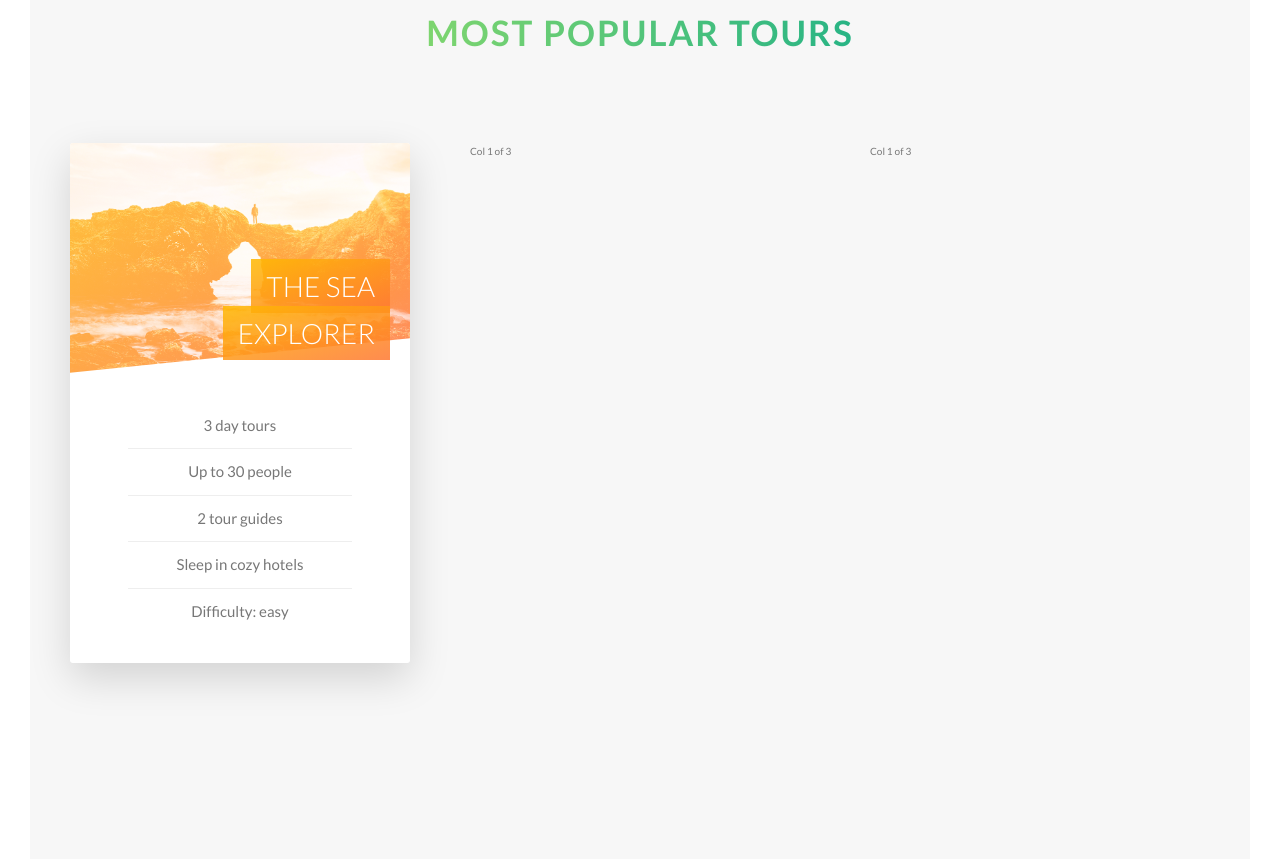
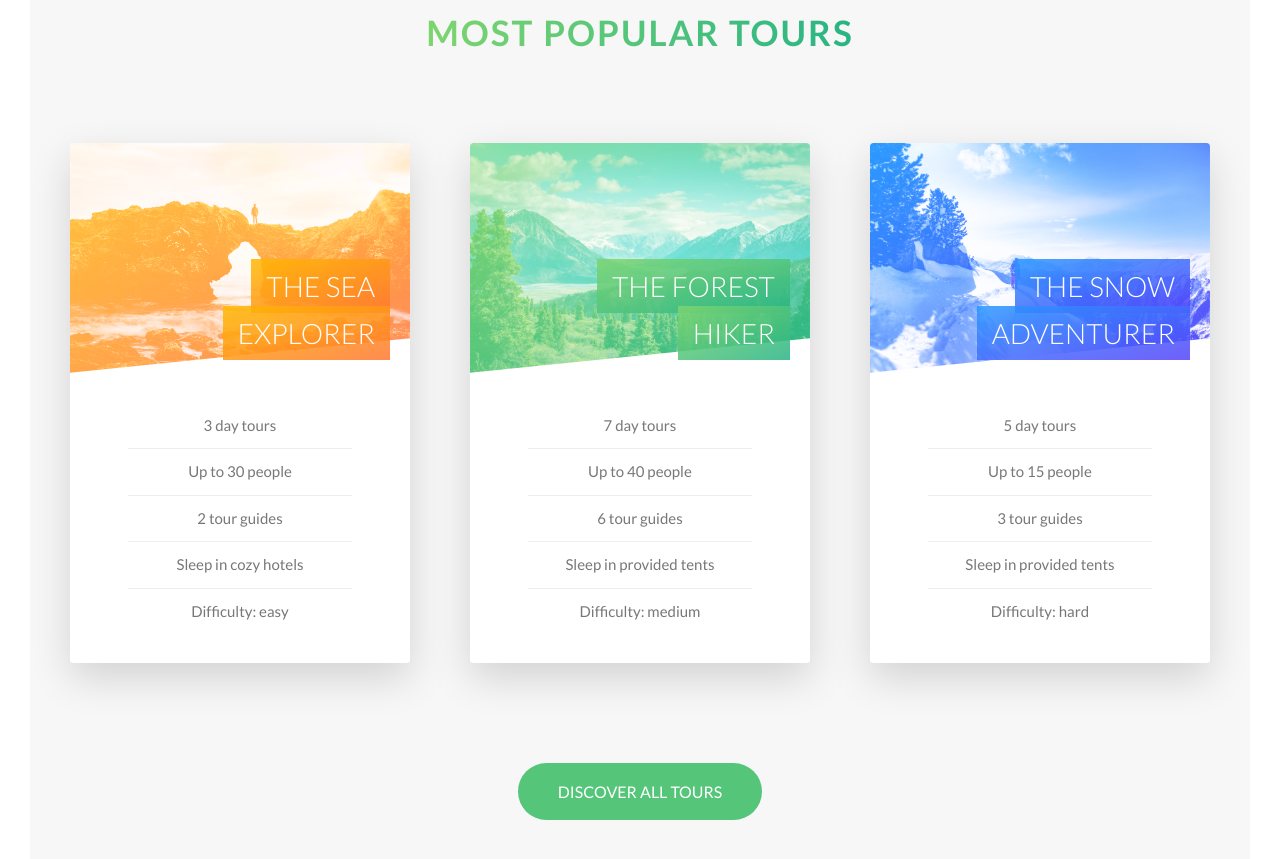
Before and after one commit to kotekirkitadze/natours-project, a website: page index.html in a window 1280 px wide. Shown: the part 2394-3253 px from the top of the page. Drawn offline with Linux system fonts and the light colour scheme.

Commit message:
two more cards and bottom buttons added

```diff
--- a/index.html
+++ b/index.html
@@ -162,12 +162,80 @@
 								</div>
 							</div>
 							<div class="card__side card__side--back card__side--back-1">
-								BACK
+								<div class="card__cta">
+									<div class="card__price-box">
+										<p class="card__price-only">Only</p>
+										<p class="card__price-value">$300</p>
+									</div>
+									<a href="#" class="btn btn--white">Book now!</a>
+								</div>
 							</div>
 						</div>
 					</div>
-					<div class="col-1-of-3">Col 1 of 3</div>
-					<div class="col-1-of-3">Col 1 of 3</div>
+					<div class="col-1-of-3">
+						<div class="card">
+							<div class="card__side card__side--front">
+								<div class="card__picture card__picture--2">&nbsp</div>
+								<h4 class="card__heading">
+									<span class="card__heading-span card__heading-span--2"
+										>The Forest Hiker</span
+									>
+								</h4>
+								<div class="card__details">
+									<ul>
+										<li>7 day tours</li>
+										<li>Up to 40 people</li>
+										<li>6 tour guides</li>
+										<li>Sleep in provided tents</li>
+										<li>Difficulty: medium</li>
+									</ul>
+								</div>
+							</div>
+							<div class="card__side card__side--back card__side--back-2">
+								<div class="card__cta">
+									<div class="card__price-box">
+										<p class="card__price-only">Only</p>
+										<p class="card__price-value">$700</p>
+									</div>
+									<a href="#" class="btn btn--white">Book now!</a>
+								</div>
+							</div>
+						</div>
+					</div>
+					<div class="col-1-of-3">
+						<div class="card">
+							<div class="card__side card__side--front">
+								<div class="card__picture card__picture--3">&nbsp</div>
+								<h4 class="card__heading">
+									<span class="card__heading-span card__heading-span--3"
+										>The Snow Adventurer</span
+									>
+								</h4>
+								<div class="card__details">
+									<ul>
+										<li>5 day tours</li>
+										<li>Up to 15 people</li>
+										<li>3 tour guides</li>
+										<li>Sleep in provided tents</li>
+										<li>Difficulty: hard</li>
+									</ul>
+								</div>
+							</div>
+							<div class="card__side card__side--back card__side--back-3">
+								<div class="card__cta">
+									<div class="card__price-box">
+										<p class="card__price-only">Only</p>
+										<p class="card__price-value">$800</p>
+									</div>
+									<a href="#" class="btn btn--white">Book now!</a>
+								</div>
+							</div>
+						</div>
+					</div>
+				</div>
+
+				<div class="u-center-text u-margin-top-huge">
+					<a href="#" class="btn btn--green">Discover all tours</a>
 				</div>
 			</section>
 		</main>
--- a/sass/base/_utilities.scss
+++ b/sass/base/_utilities.scss
@@ -12,3 +12,11 @@
 .u-margin-bottom-small {
 	margin-bottom: 1.5rem;
 }
+
+.u-margin-top-big {
+	margin-top: 8rem;
+}
+
+.u-margin-top-huge {
+	margin-top: 10rem;
+}
--- a/sass/components/_button.scss
+++ b/sass/components/_button.scss
@@ -33,6 +33,14 @@ special state of selector */
 		color: $color-grey-dark;
 		&::after {
 			background-color: $color-white;
+		}
+	}
+
+	&--green {
+		background-color: $color-primary;
+		color: $color-white;
+		&::after {
+			background-color: $color-primary;
 		}
 	}
 
--- a/sass/components/_card.scss
+++ b/sass/components/_card.scss
@@ -31,6 +31,22 @@
 					$color-secondary-dark
 				);
 			}
+
+			&-2 {
+				background-image: linear-gradient(
+					to right bottom,
+					$color-primary-light,
+					$color-primary-dark
+				);
+			}
+
+			&-3 {
+				background-image: linear-gradient(
+					to right bottom,
+					$color-tertiary-light,
+					$color-tertiary-dark
+				);
+			}
 		}
 	}
 
@@ -49,6 +65,9 @@
 		background-blend-mode: screen;
 		-webkit-clip-path: polygon(0 0, 100% 0, 100% 85%, 0 100%);
 		clip-path: polygon(0 0, 100% 0, 100% 85%, 0 100%);
+		border-top-left-radius: 3px;
+		border-top-right-radius: 3px;
+
 		&--1 {
 			background-image: linear-gradient(
 					to right bottom,
@@ -56,6 +75,24 @@
 					$color-secondary-dark
 				),
 				url("../img/nat-5.jpg");
+		}
+
+		&--2 {
+			background-image: linear-gradient(
+					to right bottom,
+					$color-primary-light,
+					$color-primary-dark
+				),
+				url("../img/nat-6.jpg");
+		}
+
+		&--3 {
+			background-image: linear-gradient(
+					to right bottom,
+					$color-tertiary-light,
+					$color-tertiary-dark
+				),
+				url("../img/nat-7.jpg");
 		}
 	}
 
@@ -82,11 +119,25 @@
 				rgba($color-secondary-dark, 0.85)
 			);
 		}
+
+		&--2 {
+			background-image: linear-gradient(
+				to right bottom,
+				rgba($color-primary-light, 0.85),
+				rgba($color-primary-dark, 0.85)
+			);
+		}
+		&--3 {
+			background-image: linear-gradient(
+				to right bottom,
+				rgba($color-tertiary-light, 0.85),
+				rgba($color-tertiary-dark, 0.85)
+			);
+		}
 	}
 
 	&__details {
 		padding: 3rem;
-
 		ul {
 			list-style: none;
 			width: 80%;
@@ -103,4 +154,30 @@
 			}
 		}
 	}
+
+	// Back side styling
+	&__cta {
+		position: absolute;
+		top: 50%;
+		left: 50%;
+		transform: translate(-50%, -50%);
+		width: 90%;
+		text-align: center;
+	}
+
+	&__price-box {
+		text-align: center;
+		color: $color-white;
+		margin-bottom: 8rem;
+	}
+
+	&__price-only {
+		font-size: 1.4rem;
+		text-transform: uppercase;
+	}
+
+	&__price-value {
+		font-size: 6rem;
+		font-weight: 100;
+	}
 }
--- a/sass/pages/_home.scss
+++ b/sass/pages/_home.scss
@@ -22,6 +22,6 @@
 
 .section-tours {
 	background-color: $color-grey-light-1;
-	padding: 25rem 0 50rem 0;
+	padding: 25rem 0 15rem 0;
 	margin-top: -10rem;
 }
```
Also changed, not shown: resources.md (+6 -0 lines), css/style.css.
